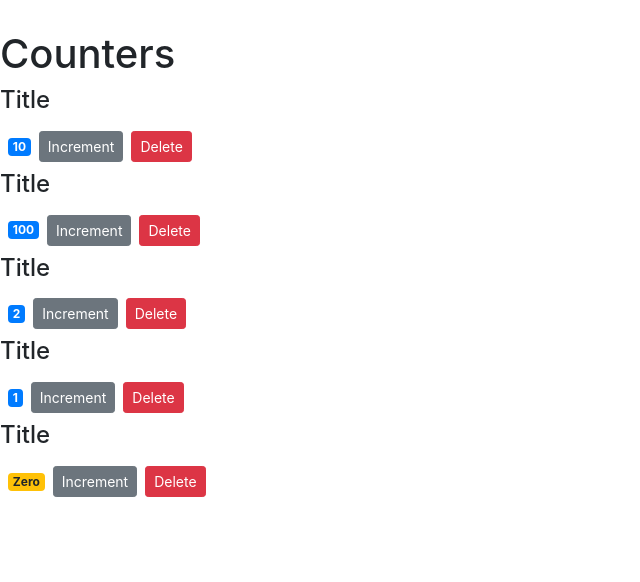
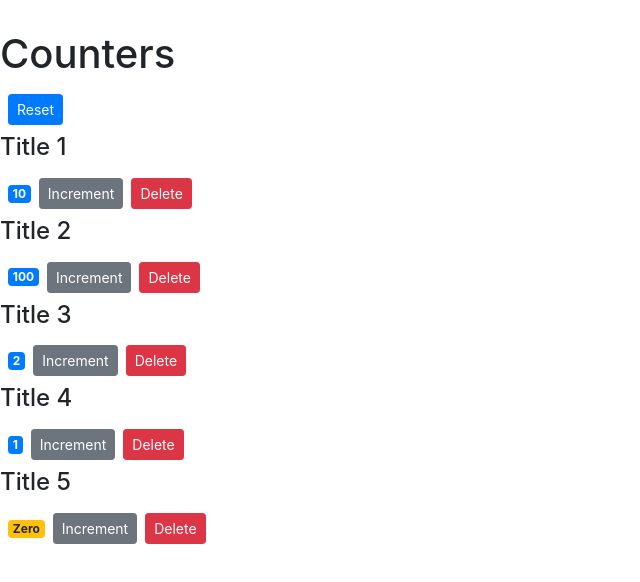
Before and after one commit to kawhyte/AdvancedReact, a React (Create React App) app: page / in a window 1280 px wide. Shown: the top 582 px of the page, without its empty margins (0-640 px from the left). Built offline with nearby package versions, Linux system fonts and the light colour scheme.

Commit message:
Local State

```diff
--- a/src/components/counter.jsx
+++ b/src/components/counter.jsx
@@ -1,22 +1,22 @@
 import React, { Component } from "react";
 
 class Counter extends Component {
-  state = {
-    value: this.props.counter.value
-  };
+  // state = {
+  //   value: this.props.counter.value
+  // };
 
-  handleIncrement = () => {
-    this.setState({ value: this.state.value + 1 });
-  };
+  // handleIncrement = () => {
+  //   this.setState({ value: this.state.value + 1 });
+  // };
 
   render() {
-    console.log("props", this.props);
+    //console.log("props", this.props);
     return (
       <div>
-        <h4>Title {this.props.id}</h4>
+        <h4>Title {this.props.counter.id}</h4>
         <span className={this.getBadgeClasses()}>{this.formatCount()}</span>
         <button
-          onClick={this.handleIncrement}
+          onClick={() => this.props.onIncrement(this.props.counter)}
           className="btn btn-secondary btn-sm"
         >
           Increment
@@ -27,13 +27,15 @@ class Counter extends Component {
   }
 
   getBadgeClasses() {
+    console.log(this.props.counter)
     let classes = "badge m-2 badge-";
-    classes += this.state.value === 0 ? "warning" : "primary";
+    classes += this.props.counter.value === 0 ? "warning" : "primary";
     return classes;
   }
 
   formatCount() {
-    const { value: count } = this.state;
+    const { value: count } = this.props.counter;
+    // console.log(count)
     return count === 0 ? "Zero" : count;
   }
 }
--- a/src/components/counters.jsx
+++ b/src/components/counters.jsx
@@ -15,10 +15,17 @@ class Counters extends Component {
     return (
       <div>
         <h1>Counters</h1>
+        <button
+          onClick={this.handleReset}
+          className="btn btn-primary btn-sm m-2"
+        >
+          Reset
+        </button>
         {this.state.counters.map(counter => (
           <Counter
             key={counter.id}
             onDelete={this.handleDelete}
+            onIncrement={this.handleIncrement}
             // value={counter.value}
             // id={counter.id}
             counter={counter}
@@ -28,11 +35,30 @@ class Counters extends Component {
     );
   }
 
+  handleReset = counterId => {
+    const counters = this.state.counters.map(c => {
+      c.value = 0;
+      return c;
+    });
+    this.setState({ counters: counters });
+    console.log("Reset!!!!!!", counters);
+  };
+
   handleDelete = counterId => {
     const counters = this.state.counters.filter(c => c.id !== counterId);
     this.setState({ counters: counters });
-    console.log("Deleted!!!!!!", counters);
+
   };
+
+  handleIncrement = counter =>{
+    const counters = [...this.state.counters];
+    const  index = counters.indexOf(counter)
+    counters[index] =  {...counter}
+    counters[index].value++;
+
+    this.setState({ counters: counters });
+      console.log(counter)
+  }
 }
 
 export default Counters;
```
